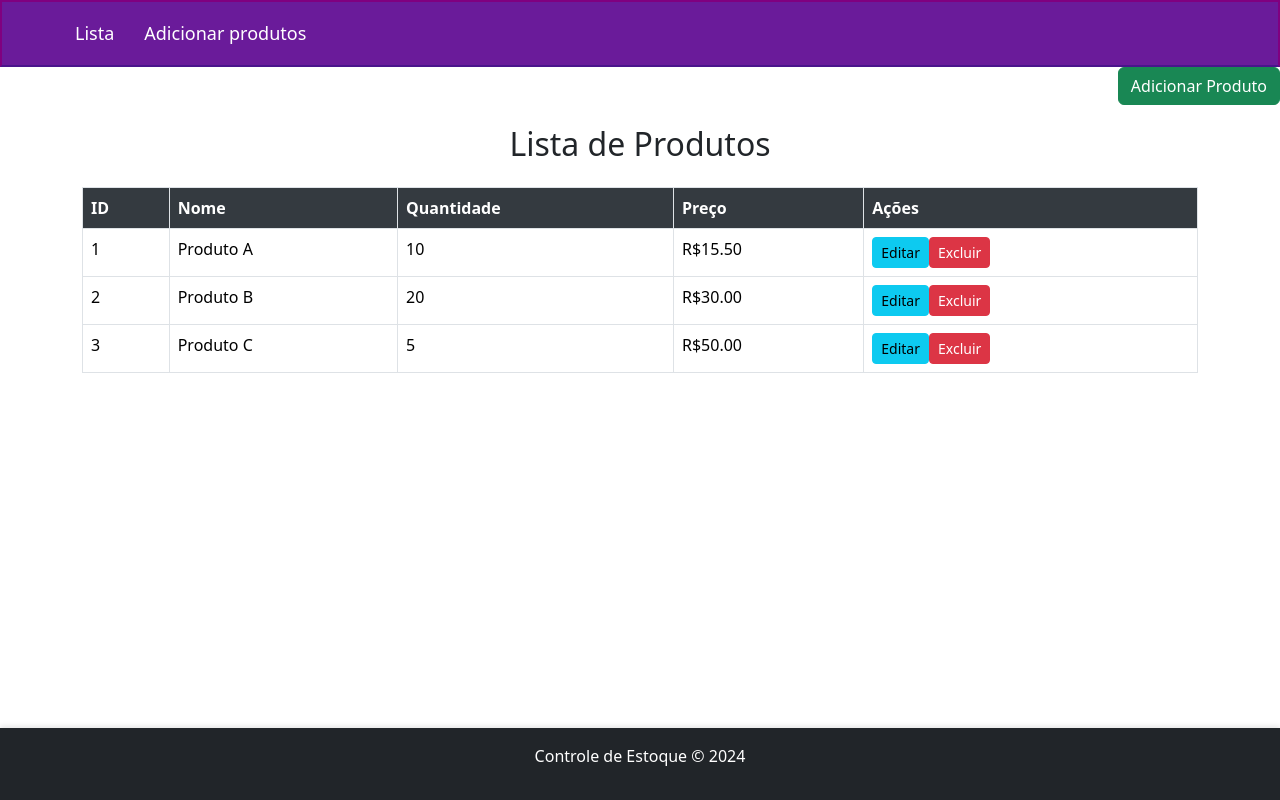
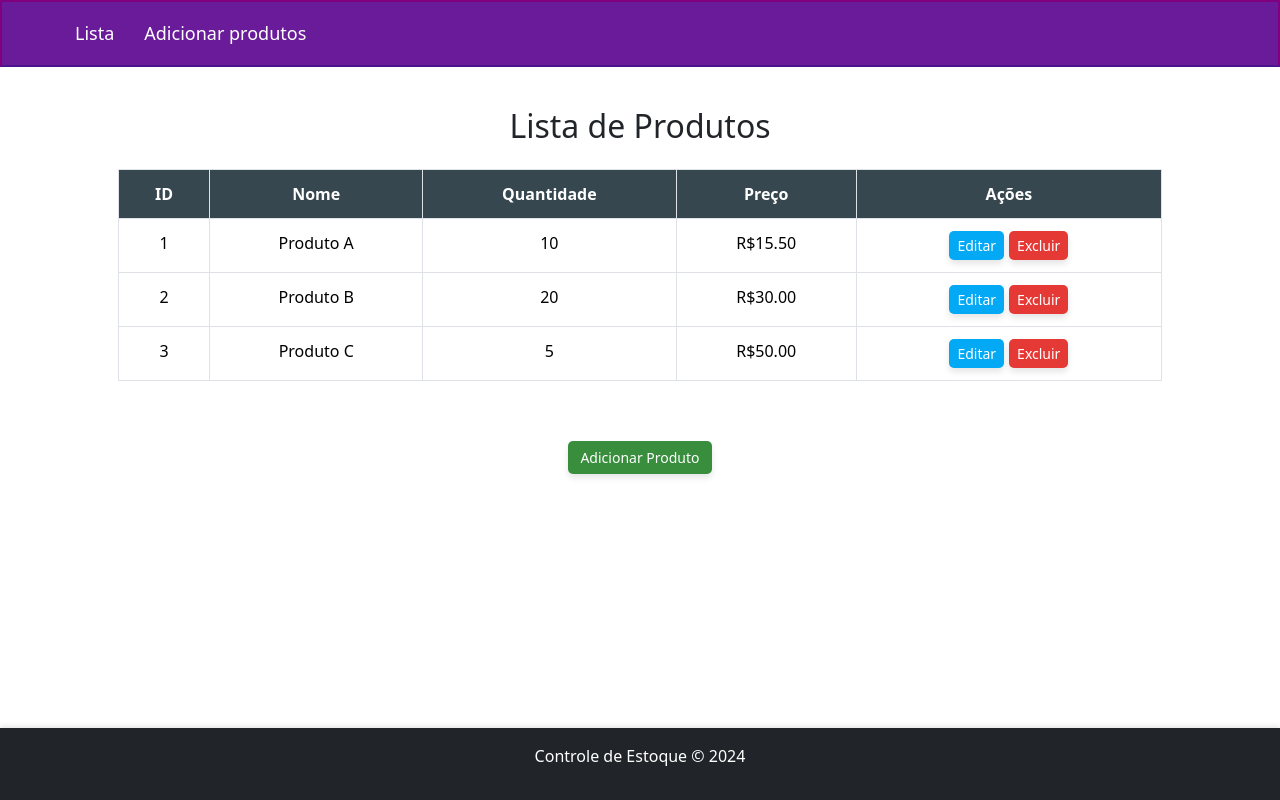
Before and after one commit to PriscilaDamaceno/starttech, an Angular app: page /produtos-lista in a window 1280 px wide. Built offline with nearby package versions, Linux system fonts and the light colour scheme.

Commit message:
estilização lista e botões

```diff
--- a/src/app/produtos-lista/produtos-lista.component.css
+++ b/src/app/produtos-lista/produtos-lista.component.css
@@ -0,0 +1,76 @@
+
+/*TABELA*/
+
+.table {
+    width: 90%;
+    margin: auto; /* Centraliza a tabela */
+    border-collapse: collapse; /* Remove espaços entre as bordas */
+  }
+
+ .table th, .table td {
+    text-align: center;
+    padding: 12px; /* Espaçamento interno */
+  }
+
+  .table th {
+    background-color: #37474f; /* Cor de fundo do cabeçalho */
+    color: white; /* Cor do texto */
+  }
+
+  .table tbody tr :hover {
+    background-color: #616060; /* Cor ao passar o mouse */
+  }
+
+
+  /*BOTÕES*/
+
+  .btn {
+    border-radius: 5px; /* Bordas arredondadas */
+    box-shadow: 0px 4px 6px rgba(0, 0, 0, 0.1); /* Sombras */
+    font-size: 14px;
+  }
+
+  .btn-info {
+    background-color: #03a9f4; /* Cor do botão de edição */
+    border: none;
+    color: white;
+    margin-right: 5px; /* Espaçamento entre os botões */
+  }
+
+  .btn-info :hover {
+    background-color: #0288d1;
+  }
+
+  .btn-danger {
+    background-color: #e53935; /* Cor do botão de exclusão */
+    border: none;
+    color: white;
+  }
+
+  .btn-danger :hover {
+    background-color: #c62828;
+  }
+
+  .btn-success {
+    background-color: #388e3c; /* Cor do botão de adicionar */
+    border: none;
+    color: white;
+    margin-top: 20px;
+  }
+
+  .btn-success :hover {
+    background-color: #2e7d32;
+  }
+
+/*CONTEÚDO DA TABELA*/
+
+  .container {
+    margin: 20px auto;
+    max-width: 1200px; /* Limita a largura máxima do conteúdo */
+    padding: 20px;
+  }
+
+  h2 {
+    text-align: center; /* Centraliza o título */
+    margin-bottom: 20px;
+  }
--- a/src/app/produtos-lista/produtos-lista.component.html
+++ b/src/app/produtos-lista/produtos-lista.component.html
@@ -1,7 +1,3 @@
-<div class="d-flex justify-content-end mb-3">
-    <button class="btn btn-success" [routerLink]="['/produtos-form']">Adicionar Produto</button>
-  </div>
-
 <div class="container">
     <h2 class="text-center">Lista de Produtos</h2>
     <table class="table table-bordered mt-4">
@@ -29,3 +25,6 @@
       </tbody>
     </table>
   </div>
+  <div class="d-flex justify-content-center mb-3">
+    <button class="btn btn-success" [routerLink]="['/produtos-form']">Adicionar Produto</button>
+  </div>
--- a/src/styles.css
+++ b/src/styles.css
@@ -19,9 +19,3 @@ body, html {
     padding: 10px 0; /* Espaçamento interno */
     box-shadow: 0 -2px 5px rgba(0, 0, 0, 0.1);
   }
-
-
-  .table thead th {
-    background-color: #343a40;
-    color: #ffffff;
-  }
```
